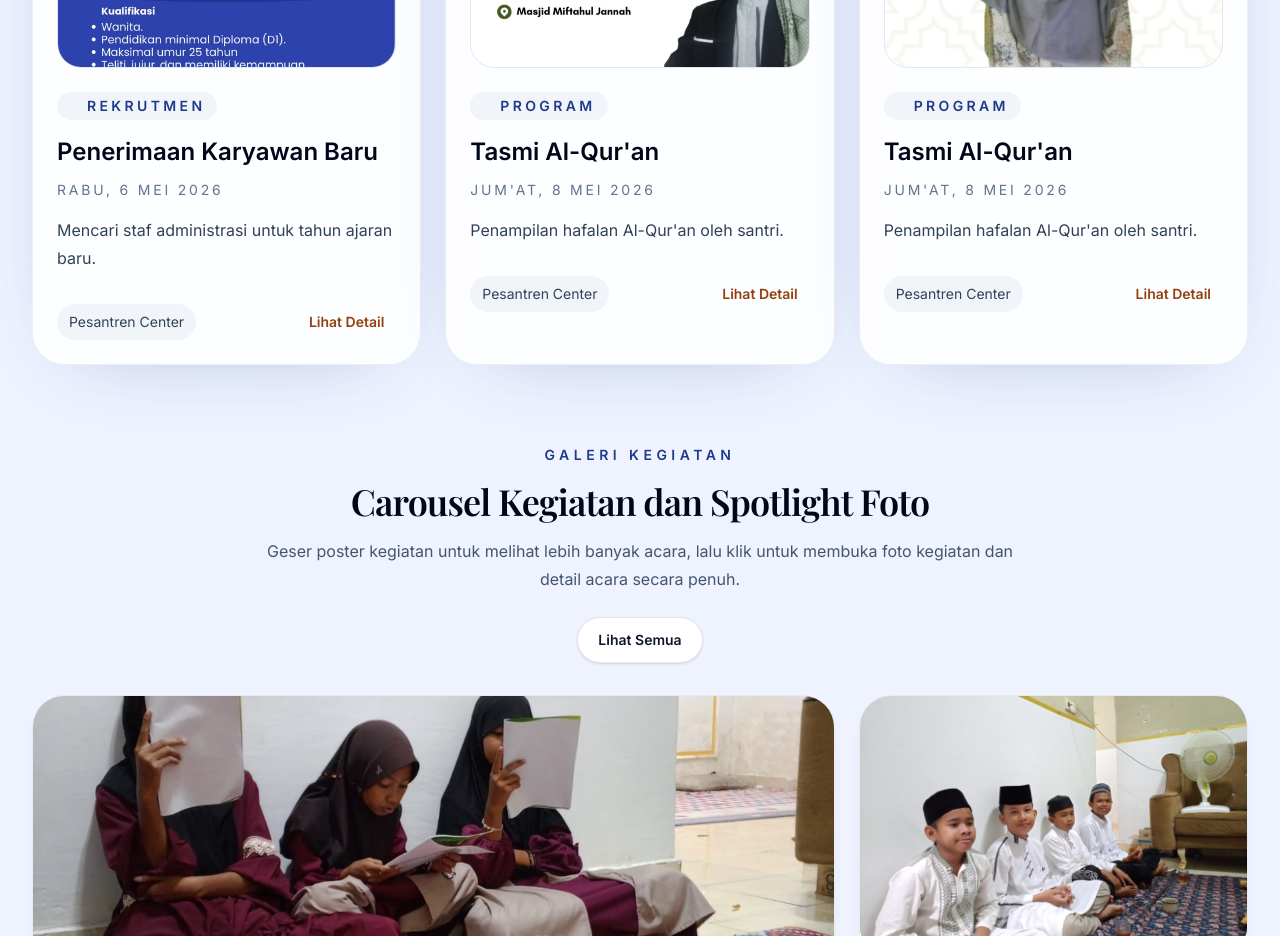
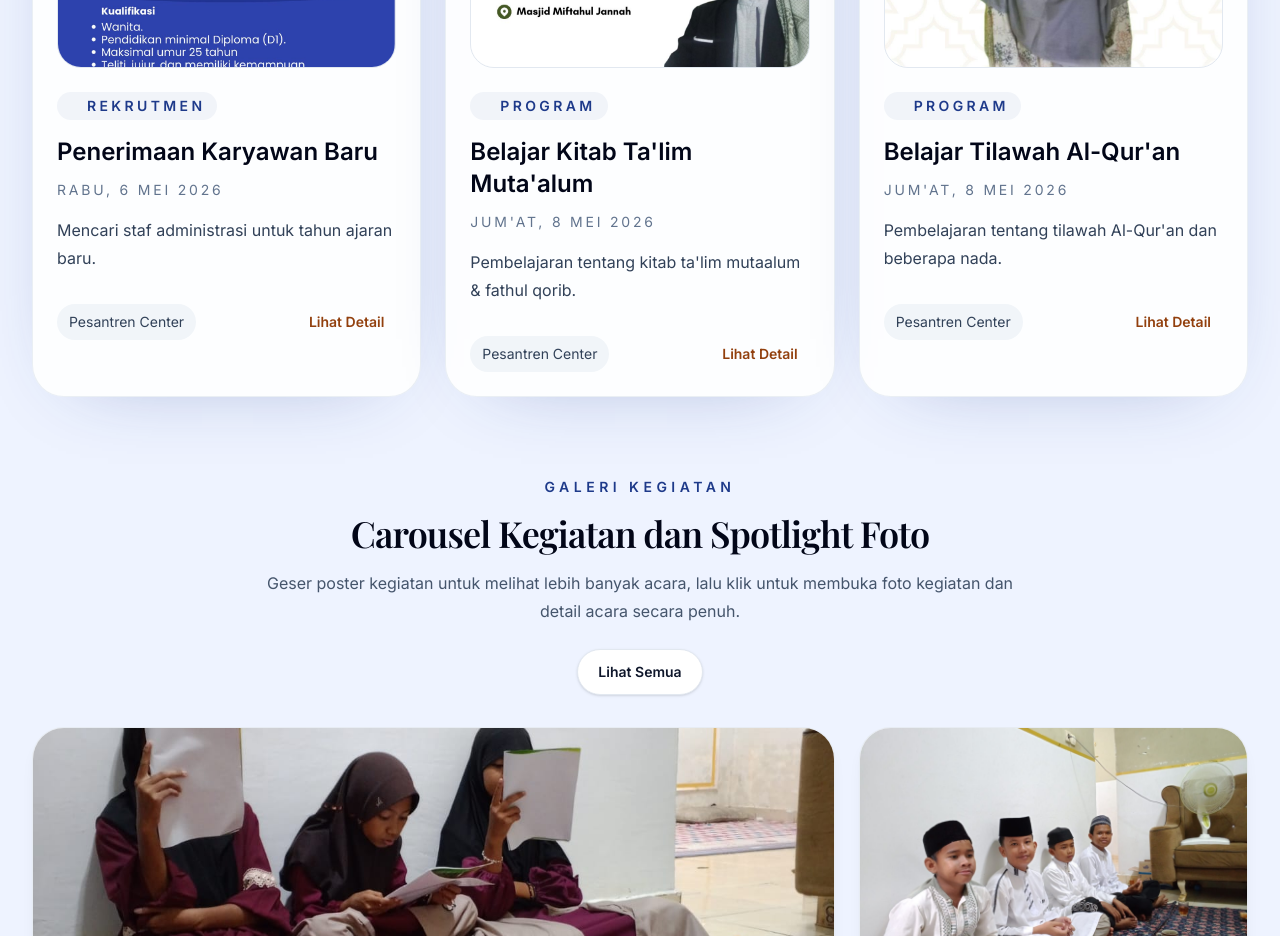
Before and after one commit to ufff9/yayasan-darul-mahani, a Next.js app: page / in a window 1280 px wide. Shown: the part 1300-2236 px from the top of the page. Built offline with nearby package versions, Linux system fonts and the light colour scheme; a web font is replaced by a local one.

Commit message:
Update kegiatan

```diff
--- a/app/page.tsx
+++ b/app/page.tsx
@@ -23,16 +23,16 @@ const announcements = [
     image: "/rekrut.jpeg",
   },
   {
-    title: "Tasmi Al-Qur'an",
+    title: "Belajar Kitab Ta'lim Muta'alum",
     date: "Jum'at, 8 Mei 2026",
-    subtitle: "Penampilan hafalan Al-Qur'an oleh santri.",
+    subtitle: "Pembelajaran tentang kitab ta'lim mutaalum & fathul qorib.",
     label: "Program",
     image: "/belajar1.jpeg",
   },
   {
-    title: "Tasmi Al-Qur'an",
+    title: "Belajar Tilawah Al-Qur'an",
     date: "Jum'at, 8 Mei 2026",
-    subtitle: "Penampilan hafalan Al-Qur'an oleh santri.",
+    subtitle: "Pembelajaran tentang tilawah Al-Qur'an dan beberapa nada.",
     label: "Program",
     image: "/belajar2.jpeg",
   },
```
